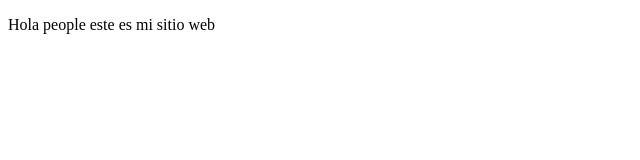
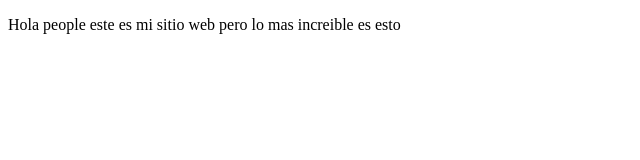
Before and after one commit to aparrag24/pycursoprework, a plain HTML site: page index.html in a window 1280 px wide. Shown: the whole page, without its empty margins (0-640 px from the left). Drawn offline with Linux system fonts and the light colour scheme.

Commit message:
Cambios en body

```diff
--- a/index.html
+++ b/index.html
@@ -7,6 +7,6 @@
     <title>Hola mundo</title>
 </head>
 <body>
-   <p>Hola people este es mi sitio web</p>
+   <p>Hola people este es mi sitio web pero lo mas increible es esto</p>
 </body>
 </html>
```
